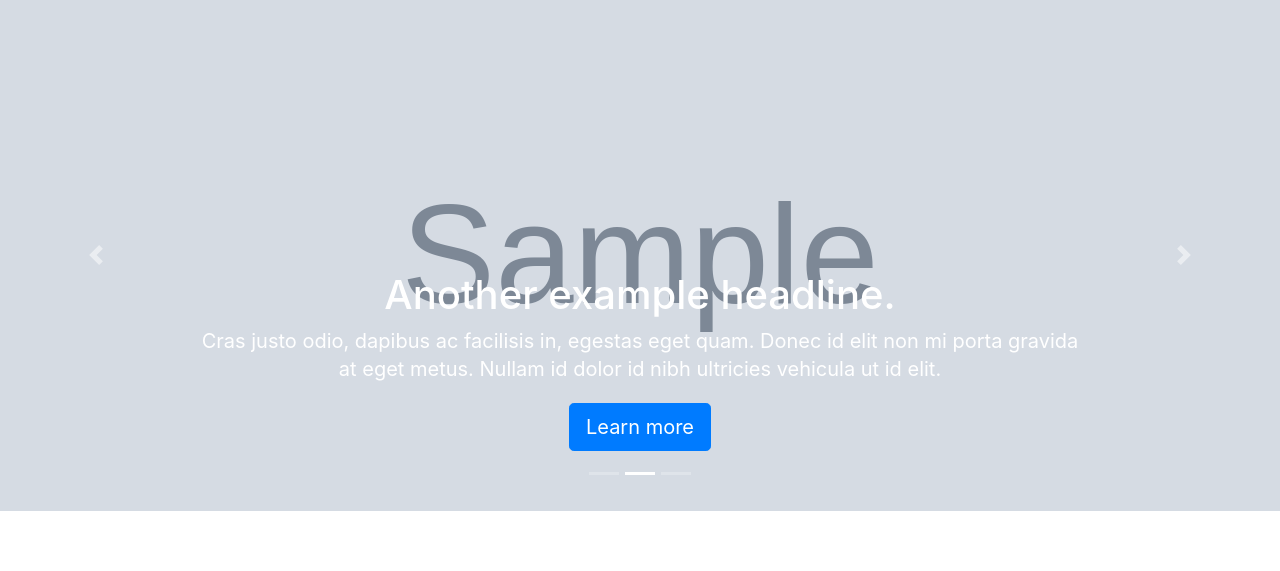
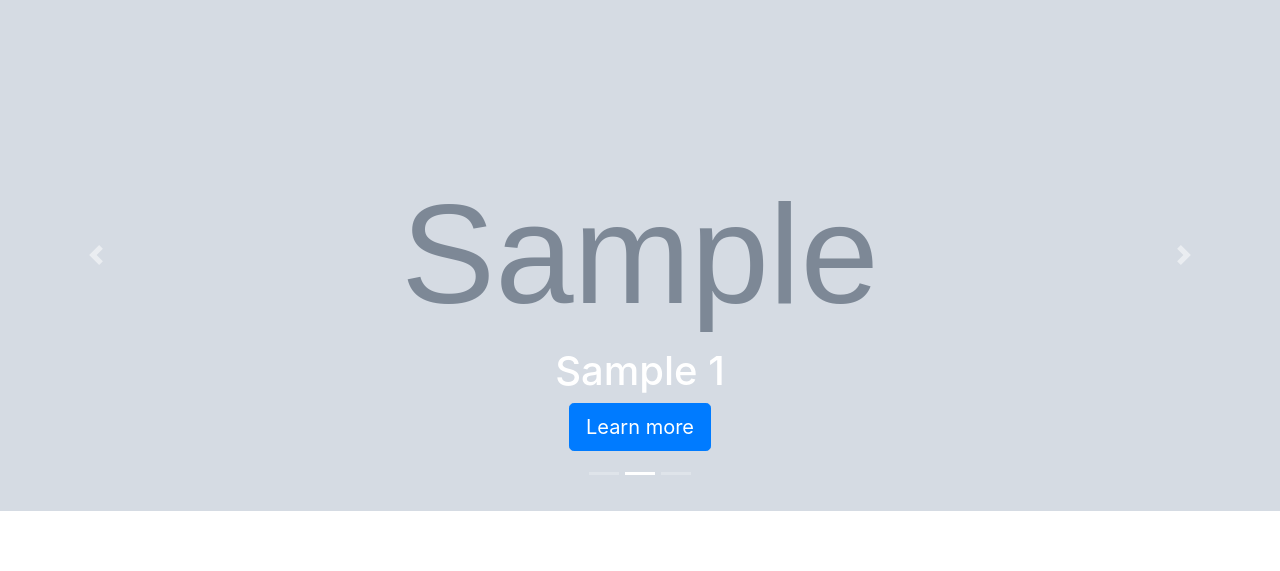
Before and after one commit to HE-Arc/r-u-dumb, a Django app: template rudumb/rudumbapp/templates/index/home.html in a window 1280 px wide. Shown: the part 327-898 px from the top of the page. Run offline with Django 3.2, Linux system fonts and the light colour scheme; the template is opened without the code that fills it: most values are stand-ins (such as "Sample title", 1, 10 or a date in 2020); grey boxes marked "Sample" are stand-in pictures; some libraries are stand-ins or nearby versions.

Commit message:
fix search

```diff
--- a/rudumb/rudumbapp/templates/index/home.html
+++ b/rudumb/rudumbapp/templates/index/home.html
@@ -26,9 +26,8 @@
       <img class="second-slide carrousel-img" src={{ quizz.1.image.url }} alt="Second slide">
       <div class="container">
         <div class="carousel-caption">
-          <h1>Another example headline.</h1>
-          <p>Cras justo odio, dapibus ac facilisis in, egestas eget quam. Donec id elit non mi porta gravida at eget metus.
-            Nullam id dolor id nibh ultricies vehicula ut id elit.</p>
+            <h1>{{ quizz.1.name }}</h1>
+
           <p>
             <a class="btn btn-lg btn-primary" href="#" role="button">Learn more</a>
           </p>
@@ -39,9 +38,8 @@
       <img class="third-slide" src={{ quizz.2.image.url }} alt="Third slide">
       <div class="container">
         <div class="carousel-caption text-right">
-          <h1>One more for good measure.</h1>
-          <p>Cras justo odio, dapibus ac facilisis in, egestas eget quam. Donec id elit non mi porta gravida at eget metus.
-            Nullam id dolor id nibh ultricies vehicula ut id elit.</p>
+            <h1>{{ quizz.0.name }}</h1>
+
           <p>
             <a class="btn btn-lg btn-primary" href="#" role="button">Browse gallery</a>
           </p>
--- a/rudumb/rudumbapp/templates/skeleton.html
+++ b/rudumb/rudumbapp/templates/skeleton.html
@@ -3,6 +3,8 @@
     {% load static %}
     {% load bootstrap4 %}
     {% bootstrap_css %}
+    {% bootstrap_javascript jquery='full' %}
+
     <script src="https://code.jquery.com/jquery-3.3.1.js" integrity="sha256-2Kok7MbOyxpgUVvAk/HJ2jigOSYS2auK4Pfzbm7uH60=" crossorigin="anonymous"></script>
     <script src="static/js/searchQuiz.js"></script>
     <meta charset="UTF-8" />
```
